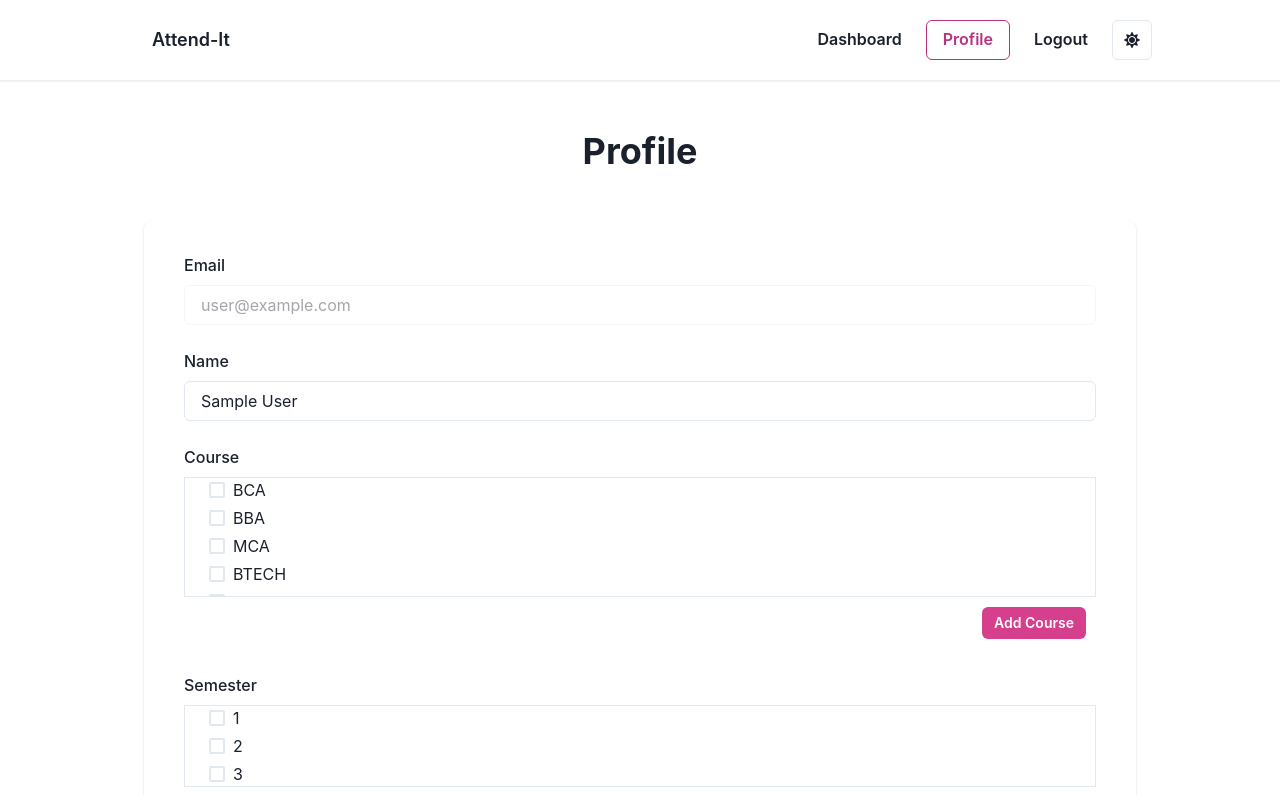
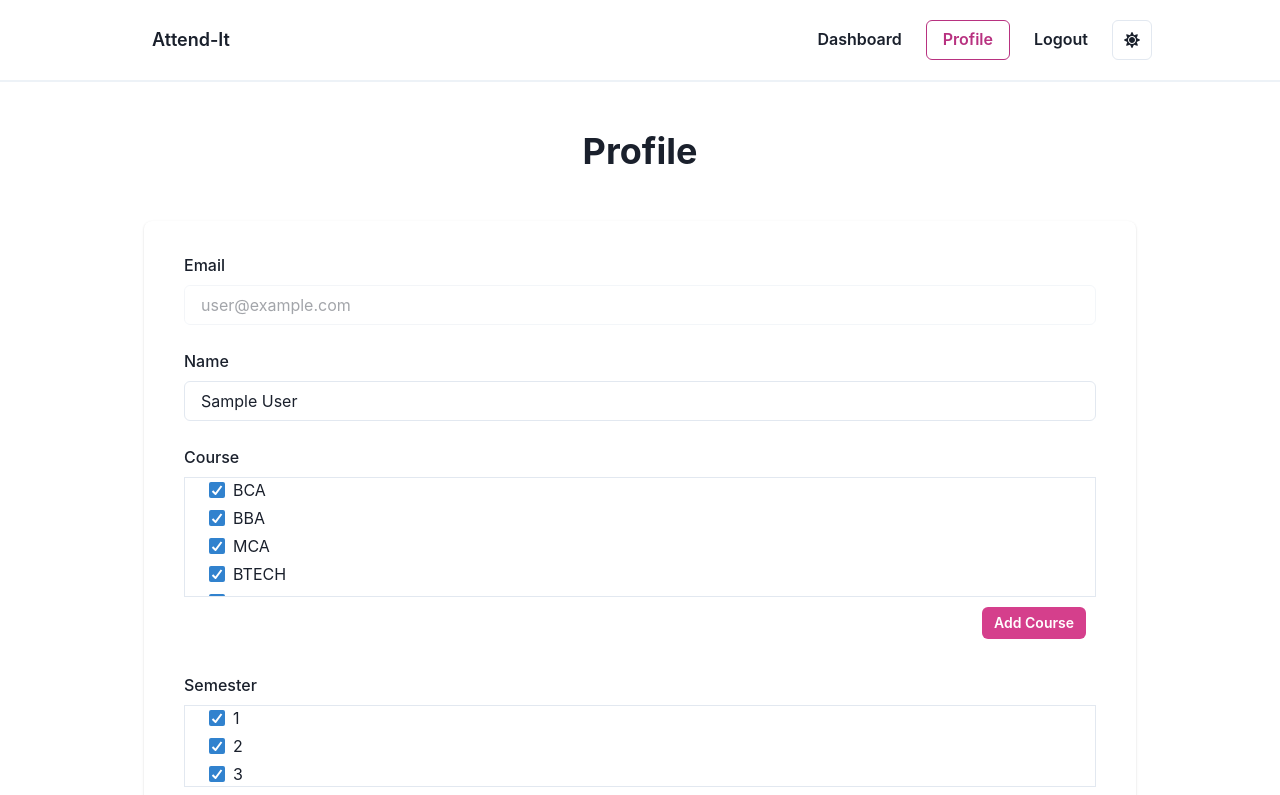
Before and after one commit to Suraj1001singh/Attendance-app, a React (Create React App) app: page /profile in a window 1280 px wide. Shown: the top 795 px of the page. Built offline with nearby package versions, Linux system fonts and the light colour scheme; no server answers; sample sign-in values are in the browser's storage.

Commit message:
added delete and check duplicate option

```diff
--- a/src/components/Pages/Profile/Profile.js
+++ b/src/components/Pages/Profile/Profile.js
@@ -58,7 +58,7 @@ const Profile = () => {
             <CheckBoxList label="Course" options={courses} setOptions={setCourses}/>
             <CheckBoxList label="Semester" options={semesters} setOptions={setSemesters}/>
             <CheckBoxList label="Subject" options={subjects} setOptions={setSubjects}/>
-            <Button onClick={handleProfileUpdate} disabled={!enableUpdateButton} type="submit" colorScheme="primary" size="lg" fontSize="md">
+            <Button onClick={handleProfileUpdate} disabled={!enableUpdateButton}  colorScheme="primary" size="lg" fontSize="md">
               Update
             </Button>
           </Stack>
--- a/src/components/Pages/Profile/checkBoxList.js
+++ b/src/components/Pages/Profile/checkBoxList.js
@@ -10,9 +10,15 @@ const [newOption, setNewOption] = useState("");
     setIsAddOptionOpen(false);
   };
   const handleNewOptionAdd = () => {
-    setOptions([...options, newOption]);
+    if(!options.find(option => option === newOption)) {
+        setOptions([...options, newOption]);
+    };
     setNewOption("");
     setIsAddOptionOpen(false);
+  }
+
+  const handleCheckboxChange = (option) => {
+    setOptions(options.filter(item => item !== option));
   }
   return (
     <FormControl id={label.toLowerCase()}>
@@ -21,9 +27,10 @@ const [newOption, setNewOption] = useState("");
             {options.map((option, index) => {
                 return (
                     <Checkbox
-                        key={index}
-                        name={label}
+                        key={option}
                         value={option}
+                        defaultChecked
+                        onChange={() => handleCheckboxChange(option)}
                     >
                         {option}
                     </Checkbox>
```
